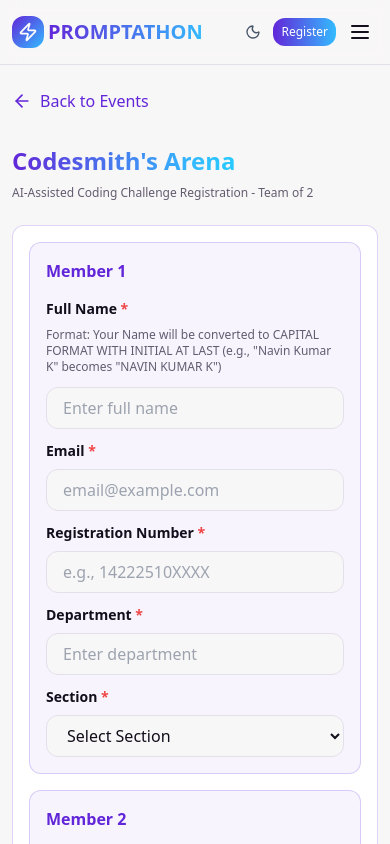
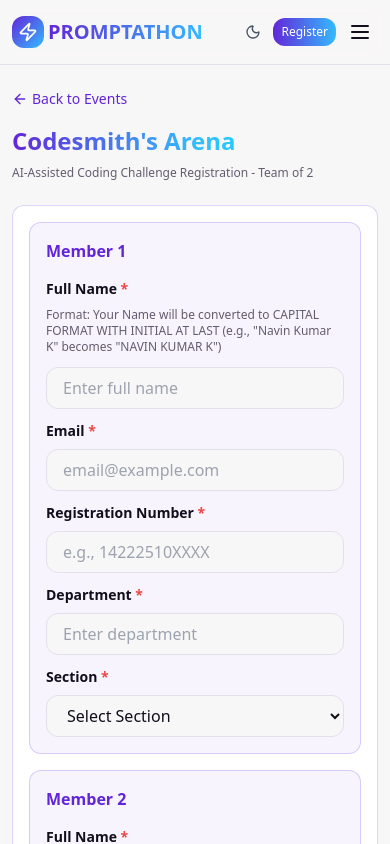
Before and after one commit to MDHaarith/MS-Promtathon, a React (Vite) app: page /register/codesmiths-arena in a window 390 px wide. Shown: the top 844 px of the page. Built offline with nearby package versions, Linux system fonts and the light colour scheme.

Commit message:
Adjust back button and error message styling for mobile
cgen-124d889dc8074d6da62da6593cc78a05

```diff
--- a/client/pages/CodesmitersArenaForm.tsx
+++ b/client/pages/CodesmitersArenaForm.tsx
@@ -261,9 +261,9 @@ export default function CodesmitersArenaForm() {
         <div className="w-full max-w-2xl mx-auto">
           <button
             onClick={() => navigate("/register")}
-            className="inline-flex items-center gap-2 text-primary hover:text-primary/80 transition-colors mb-8"
+            className="inline-flex items-center gap-1 sm:gap-2 text-primary hover:text-primary/80 transition-colors mb-4 sm:mb-6 md:mb-8 text-sm sm:text-base"
           >
-            <ArrowLeft className="w-5 h-5" />
+            <ArrowLeft className="w-4 h-4 sm:w-5 sm:h-5" />
             Back to Events
           </button>
 
@@ -279,7 +279,7 @@ export default function CodesmitersArenaForm() {
           <div className="bg-card rounded-lg sm:rounded-xl border border-primary/20 p-4 sm:p-6 md:p-8 animate-fade-in-up">
             <form onSubmit={handleSubmit} className="space-y-4 sm:space-y-6 md:space-y-8">
               {error && (
-                <div className="p-4 rounded-lg bg-red-500/10 border border-red-500/30 text-red-600">
+                <div className="p-3 sm:p-4 rounded-lg bg-red-500/10 border border-red-500/30 text-red-600 text-sm sm:text-base">
                   {error}
                 </div>
               )}
```
